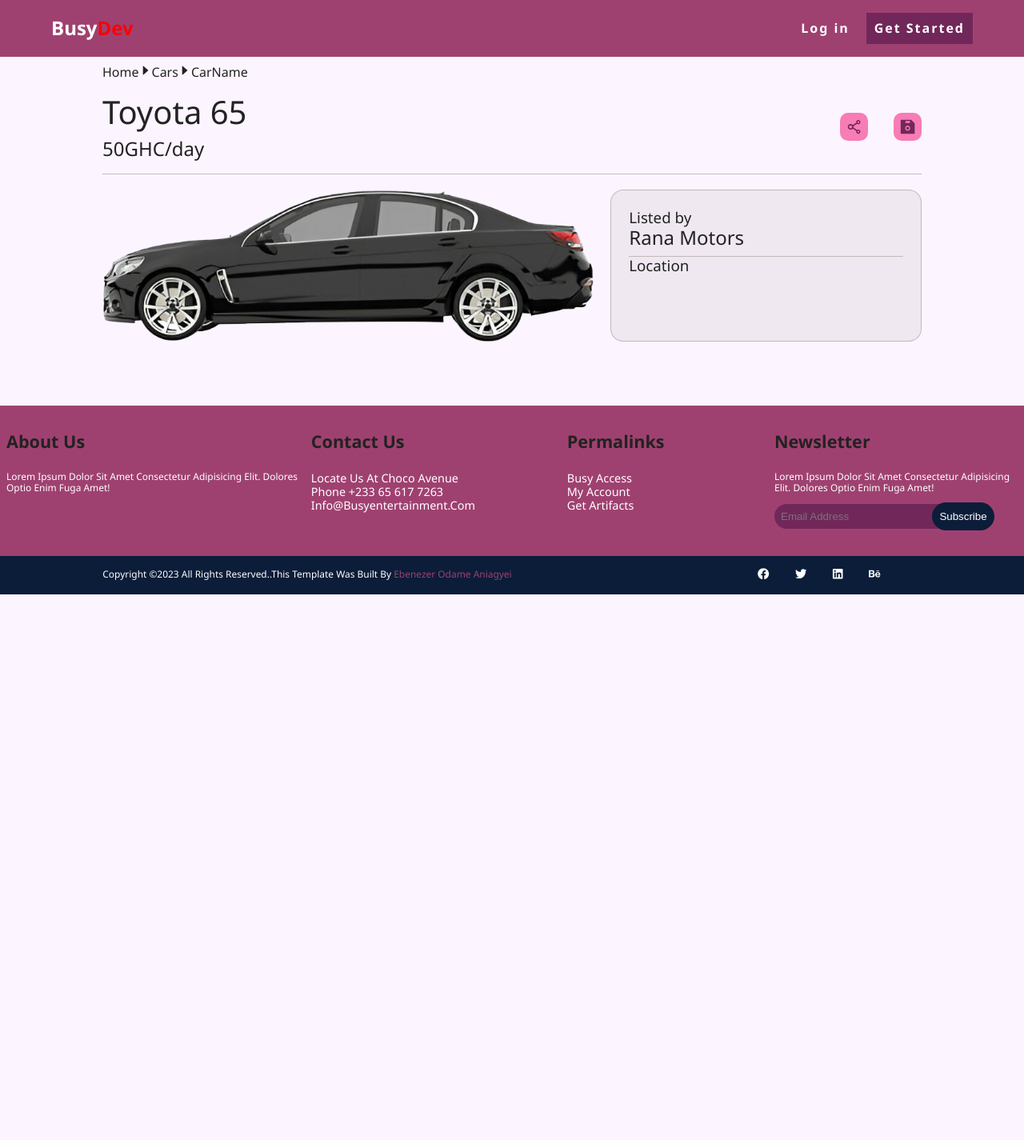
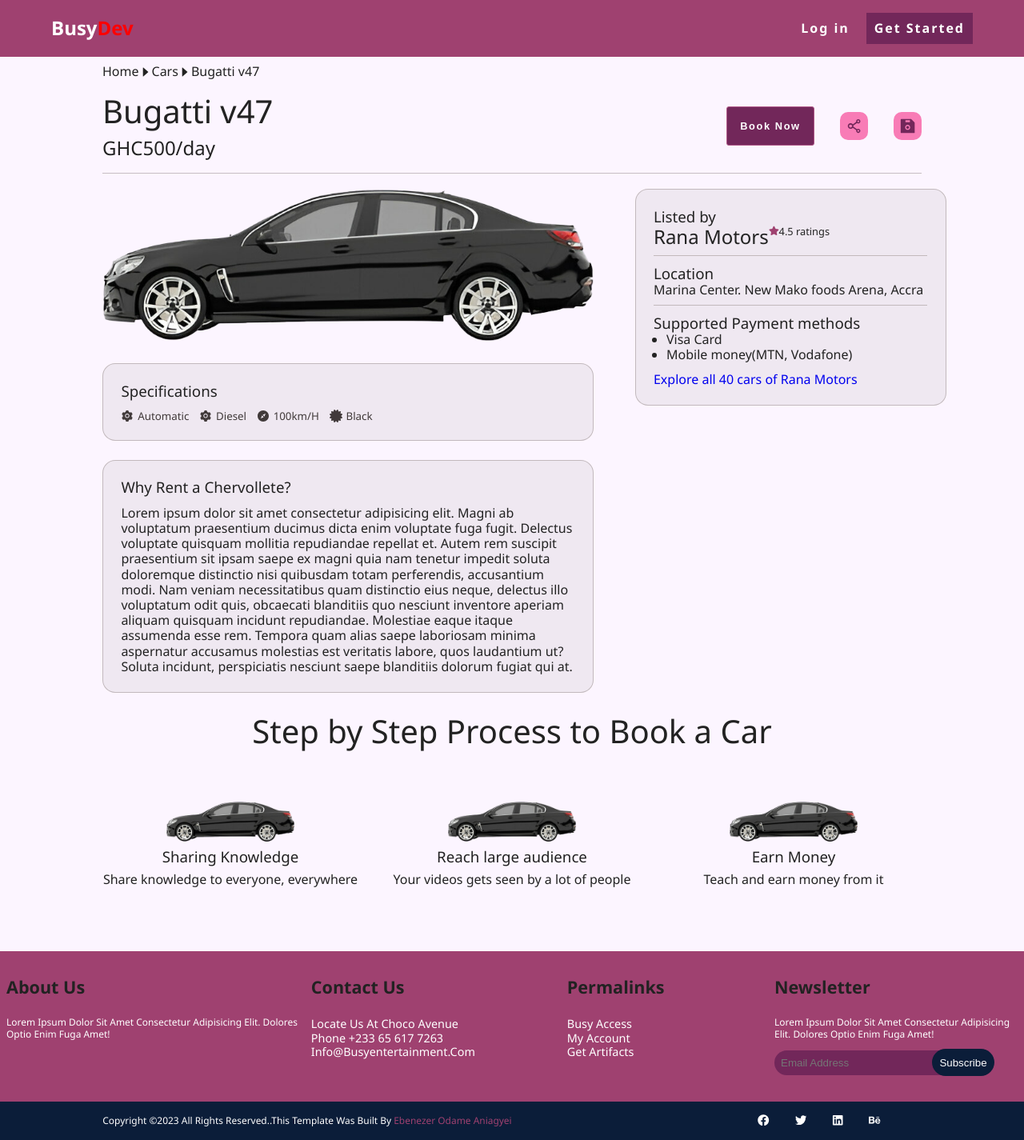
Before and after one commit to MrEben/Car-Rental, a React app: page /cars/1 in a window 1280 px wide. Shown: the whole page at 80% size. Before the commit the page ends 800 px from the top, so only its background shows below. Built offline with nearby package versions, Linux system fonts and the light colour scheme; the HTML template or start-up script is replaced by a standard one.

Commit message:
added cardetails page

```diff
--- a/src/components/Header/Header.jsx
+++ b/src/components/Header/Header.jsx
@@ -97,7 +97,6 @@
             <input type="checkbox" />
             Remember Me
           </label>
-          <a href="#">Forgot Password</a>
         </div>
         <button type="submit" className="log-in-btn btn">
           Sign Up
--- a/src/components/cars/Cars.jsx
+++ b/src/components/cars/Cars.jsx
@@ -9,104 +9,8 @@
 import { FaCertificate } from "react-icons/fa";
 import { Link } from "react-router-dom";
 import "./index.css";
-const cars = [
-  {
-    id: 1,
-    img: Img,
-    brand: "toyota",
-    carName: "Bugatti v47",
-    ratings: "5 stars",
-    mechanic: "automatic",
-    fuel: "diesel",
-    speed: "100km/h",
-    color: "black",
-    cost: "GHC500/day",
-  },
-  {
-    id: 2,
-    img: Img,
-    carName: "Chervolette",
-    brand: "audi",
-    ratings: "5 stars",
-    mechanic: "manual",
-    fuel: "petrol",
-    speed: "100km/h",
-    color: "black",
-    cost: "GHC1000/day",
-  },
-  {
-    id: 3,
-    img: Img,
-    carName: "Toyota",
-    brand: "honda",
-    ratings: "5 stars",
-    mechanic: "automatic",
-    fuel: "petrol",
-    speed: "300km/h",
-    color: "red",
-    cost: "GHC200/day",
-  },
-  {
-    id: 4,
-    img: Img,
-    carName: "Bugatti",
-    brand: "nissan",
-    ratings: "5 stars",
-    mechanic: "automatic",
-    fuel: "petrol",
-    speed: "100km/h",
-    color: "black",
-    cost: "GHC200/day",
-  },
-  {
-    id: 5,
-    img: Img,
-    carName: "Bugatti",
-    brand: "nissan",
-    ratings: "5 stars",
-    mechanic: "automatic",
-    fuel: "petrol",
-    speed: "100km/h",
-    color: "black",
-    cost: "GHC200/day",
-  },
-  {
-    id: 6,
-    img: Img,
-    carName: "Bugatti",
-    brand: "nissan",
-    ratings: "5 stars",
-    mechanic: "automatic",
-    fuel: "petrol",
-    speed: "100km/h",
-    color: "black",
-    cost: "GHC200/day",
-  },
-  {
-    id: 7,
-    img: Img,
-    carName: "Bugatti",
-    brand: "mazda",
-    ratings: "5 stars",
-    mechanic: "automatic",
-    fuel: "petrol",
-    speed: "100km/h",
-    color: "black",
-    cost: "GHC200/day",
-  },
-  {
-    id: 8,
-    img: Img,
-    carName: "Bugatti",
-    brand: "honda",
-    ratings: "5 stars",
-    mechanic: "automatic",
-    fuel: "petrol",
-    speed: "100km/h",
-    color: "black",
-    cost: "GHC200/day",
-  },
-];
+import { cars } from "../data";
+
 const Cars = () => {
   const [categories, setCategories] = useState(["all"]);
   const [activeBtn, setActiveBtn] = useState("all");
--- a/src/components/data.jsx
+++ b/src/components/data.jsx
@@ -1,92 +1,101 @@
-import Img1 from "../assets/pexels-leah-kelley-2090651.jpg";
-import Img2 from "../assets/pexels-vincent-rivaud-2227787.jpg";
-import Img3 from "../assets/pexels-zachary-debottis-1838640.jpg";
-import Img4 from "../assets/pexels-zachary-debottis-1861153.jpg";
-import Img5 from "../assets/IMG_20200918_075728_622.jpg";
-import Img6 from "../assets/pexels-ashley-fontana-705773.jpg";
-import Img7 from "../assets/pexels-shivam-_-5147364.jpg";
-import Img8 from "../assets/pexels-wanran-yang-17136827.jpg";
-import Img9 from '../assets/pexels-ketut-subiyanto-4907181.jpg'
-import Img10 from '../assets/pexels-ketut-subiyanto-4907208.jpg'
-import Img11 from '../assets/pexels-cottonbro-studio-5137981.jpg'
+import Img from "../assets/carweb2.png";
 
 // export const images = [Img1, Img2, Img3, Img4, Img5, Img6, Img7, Img8];
-export const images = [
-  {
-    name: "Bodombi",
-    location: "Kotei",
-    image: Img1,
-    instagram: "bodombi_bihostel",
-  },
-  {
-    name: "Carinental",
-    image: Img2,
-    location: "Boadi",
-    instagram: "_carinentalhostel",
-  },
-  {
-    name: "Z. Towers",
-    image: Img3,
-    location: "Kotei",
-    instagram: "z_towers",
-  },
-  {
-    name: "Caman",
-    image: Img4,
-    location: "Campus",
-    instagram: "cam_an",
-  },
-  {
-    name: "Benest",
-    image: Img5,
-    location: "Boadi",
-    instagram: "adom_bihostel",
-  },
-  {
-    name: "Splendid",
-    image: Img6,
-    location: "Kotei",
-    instagram: "splendid_hostel",
-  },
-  {
-    name: "East End",
-    image: Img7,
-    location: "Ayeduase",
-    instagram: "east_end",
-  },
-  {
-    name: "Heaven",
-    image: Img8,
-    location: "Emina",
-    instagram: "heaven_hostel",
-  },
-];
-
-export const packages = [
+export const cars = [
   {
     id: 1,
-    question: "How do I book hostel accomodation?",
-    answer:
-      "Lorem ipsum, dolor sit amet consectetur adipisicing elit. Fuga sit ipsa suscipit ad vero doloribus! Illo, autem omnis ducimus odio eos nisi fuga recusandae placeat fugit numquam id laboriosam nesciunt!",
+    img: Img,
+    brand: "toyota",
+    carName: "Bugatti v47",
+    ratings: "5 stars",
+    mechanic: "automatic",
+    fuel: "diesel",
+    speed: "100km/h",
+    color: "black",
+    cost: "GHC500/day",
   },
   {
     id: 2,
-    question: "Where do I pay for thhe hostel acommodation?",
-    answer:
-      "Lorem ipsum, dolor sit amet consectetur adipisicing elit. Fuga sit ipsa suscipit ad vero doloribus! Illo, autem omnis ducimus odio eos nisi fuga recusandae placeat fugit numquam id laboriosam nesciunt!",
+    img: Img,
+    carName: "Chervolette",
+    brand: "audi",
+    ratings: "5 stars",
+    mechanic: "manual",
+    fuel: "petrol",
+    speed: "100km/h",
+    color: "black",
+    cost: "GHC1000/day",
   },
   {
     id: 3,
-    question: "Caan my money be refundede if I change my mind?",
-    answer:
-      "Lorem ipsum, dolor sit amet consectetur adipisicing elit. Fuga sit ipsa suscipit ad vero doloribus! Illo, autem omnis ducimus odio eos nisi fuga recusandae placeat fugit numquam id laboriosam nesciunt!",
+    img: Img,
+    carName: "Toyota",
+    brand: "honda",
+    ratings: "5 stars",
+    mechanic: "automatic",
+    fuel: "petrol",
+    speed: "300km/h",
+    color: "red",
+    cost: "GHC200/day",
   },
   {
     id: 4,
-    question: "What if I dont like the hostel ipiad for?",
-    answer:
-      "Lorem ipsum, dolor sit amet consectetur adipisicing elit. Fuga sit ipsa suscipit ad vero doloribus! Illo, autem omnis ducimus odio eos nisi fuga recusandae placeat fugit numquam id laboriosam nesciunt!",
+    img: Img,
+    carName: "Bugatti",
+    brand: "nissan",
+    ratings: "5 stars",
+    mechanic: "automatic",
+    fuel: "petrol",
+    speed: "100km/h",
+    color: "black",
+    cost: "GHC200/day",
+  },
+  {
+    id: 5,
+    img: Img,
+    carName: "Bugatti",
+    brand: "nissan",
+    ratings: "5 stars",
+    mechanic: "automatic",
+    fuel: "petrol",
+    speed: "100km/h",
+    color: "black",
+    cost: "GHC200/day",
+  },
+  {
+    id: 6,
+    img: Img,
+    carName: "Bugatti",
+    brand: "nissan",
+    ratings: "5 stars",
+    mechanic: "automatic",
+    fuel: "petrol",
+    speed: "100km/h",
+    color: "black",
+    cost: "GHC200/day",
+  },
+  {
+    id: 7,
+    img: Img,
+    carName: "Bugatti",
+    brand: "mazda",
+    ratings: "5 stars",
+    mechanic: "automatic",
+    fuel: "petrol",
+    speed: "100km/h",
+    color: "black",
+    cost: "GHC200/day",
+  },
+  {
+    id: 8,
+    img: Img,
+    carName: "Bugatti",
+    brand: "honda",
+    ratings: "5 stars",
+    mechanic: "automatic",
+    fuel: "petrol",
+    speed: "100km/h",
+    color: "black",
+    cost: "GHC200/day",
   },
 ];
-
-export const room = [Img9, Img10, Img11];
--- a/src/index.css
+++ b/src/index.css
@@ -16,7 +16,7 @@
   --radius: 10px;
   --padding: 0.8rem 1.8rem;
   --transition: all 400ms ease-in;
-  --shadow: 0 2rem 3rem rgba(43, 46, 71, 0.18);
+  --shadow: 0 1rem 2rem rgba(136, 138, 149, 0.247);
 }
 
 /*
--- a/src/pages/CarDetails.jsx
+++ b/src/pages/CarDetails.jsx
@@ -1,31 +1,60 @@
-import React from "react";
+import React, { useState, useEffect } from "react";
 import "./pages.css";
+import { FaCertificate, FaStar } from "react-icons/fa";
 import {
   AiOutlineShareAlt,
   AiFillSave,
   AiFillCaretRight,
+  AiFillSetting,
+  AiFillCompass,
 } from "react-icons/ai";
 import Img from "../assets/carweb.png";
+import { Link } from "react-router-dom";
+import { cars } from "../components/data";
+import { useParams } from "react-router-dom";
 
+const offers = [
+  {
+    img: Img,
+    "sub-head": "Sharing Knowledge",
+    description: "Share knowledge to everyone, everywhere",
+  },
+  {
+    img: Img,
+    "sub-head": "Reach large audience",
+    description: "Your videos gets seen by a lot of people",
+  },
+  {
+    img: Img,
+    "sub-head": "Earn Money",
+    description: "Teach and earn money from it",
+  },
+];
 const CarDetails = () => {
+  const { id } = useParams();
+  const [selectedCarDetails, setselectedCarDetails] = useState([]);
+  useEffect(() => {
+    const newCar = cars.find((item) => item.id == id);
+    setselectedCarDetails(newCar);
+  }, [id]);
+
   return (
     <div className="car-details">
       <header>
         <div className="path-links">
-          <h4>
-            Home
-            <AiFillCaretRight />
-            Cars
-            <AiFillCaretRight />
-            CarName
-          </h4>
+          <h4>Home</h4>
+          <AiFillCaretRight />
+          <h4>Cars</h4>
+          <AiFillCaretRight />
+          <h4>{selectedCarDetails.carName}</h4>
         </div>
         <div className="rent-details">
           <div>
-            <h1>Toyota 65</h1>
-            <h2>50GHC/day</h2>
+            <h1>{selectedCarDetails.carName}</h1>
+            <h2>{selectedCarDetails.cost}</h2>
           </div>
           <div>
+            <button className="book-btn btn">Book Now</button>
             <AiOutlineShareAlt />
             <AiFillSave />
           </div>
@@ -34,19 +63,95 @@
       <section>
         <main>
           <img src={Img} alt="no img" />
+          <div className="car-specifications">
+            <h3>Specifications</h3>
+            <div className="specs">
+              <div>
+                <AiFillSetting />
+                <small>{selectedCarDetails.mechanic}</small>
+              </div>
+              <div>
+                <AiFillSetting />
+                <small>{selectedCarDetails.fuel}</small>
+              </div>
+              <div>
+                <AiFillCompass />
+                <small>{selectedCarDetails.speed}</small>
+              </div>
+              <div>
+                <FaCertificate />
+                <small>{selectedCarDetails.color}</small>
+              </div>
+            </div>
+          </div>
+          <div className="car-about">
+            <h3>Why Rent a Chervollete?</h3>
+            <h4>
+              Lorem ipsum dolor sit amet consectetur adipisicing elit. Magni ab
+              voluptatum praesentium ducimus dicta enim voluptate fuga fugit.
+              Delectus voluptate quisquam mollitia repudiandae repellat et.
+              Autem rem suscipit praesentium sit ipsam saepe ex magni quia nam
+              tenetur impedit soluta doloremque distinctio nisi quibusdam totam
+              perferendis, accusantium modi. Nam veniam necessitatibus quam
+              distinctio eius neque, delectus illo voluptatum odit quis,
+              obcaecati blanditiis quo nesciunt inventore aperiam aliquam
+              quisquam incidunt repudiandae. Molestiae eaque itaque assumenda
+              esse rem. Tempora quam alias saepe laboriosam minima aspernatur
+              accusamus molestias est veritatis labore, quos laudantium ut?
+              Soluta incidunt, perspiciatis nesciunt saepe blanditiis dolorum
+              fugiat qui at.
+            </h4>
+          </div>
+          <button className="book-btn btn">Book Now</button>
         </main>
         <aside>
           <div className="listing">
             <h3>Listed by</h3>
             {/* Car Brand Owner */}
-            <h2>Rana Motors</h2>
+            <h2>
+              Rana Motors{" "}
+              <span>
+                <FaStar />
+                <p>4.5 ratings</p>
+              </span>
+            </h2>
           </div>
           <div className="brand-location">
             <h3>Location</h3>
-            {/* Insert mini map */}
+            <p>Marina Center. New Mako foods Arena, Accra</p>
           </div>
+          <div className="brand-payment-methods">
+            <h3>Supported Payment methods</h3>
+            <ul>
+              <li>Visa Card</li>
+              <li>Mobile money(MTN, Vodafone)</li>
+            </ul>
+          </div>
+          <Link>
+            <h4>Explore all 40 cars of Rana Motors</h4>
+          </Link>
         </aside>
       </section>
+      <div className="process-heading">
+        <h1>Step by Step Process to Book a Car</h1>
+      </div>
+      <div className="booking-steps">
+        {offers.map((item, index) => {
+          return (
+            <div key={index}>
+              <div className="img">
+                <img src={item.img} alt="img here" />
+              </div>
+              <div className="sub-head">
+                <h3>{item["sub-head"]}</h3>
+              </div>
+              <div className="description">
+                <h4>{item.description}</h4>
+              </div>
+            </div>
+          );
+        })}
+      </div>
     </div>
   );
 };
--- a/src/pages/pages.css
+++ b/src/pages/pages.css
@@ -1,14 +1,18 @@
 .car-details {
   margin: 5rem auto;
-  max-width: 80vw;
+  width: 80vw;
 }
 .car-details header {
   min-height: fit-content;
 }
 .car-details header .path-links,
-.rent-details {
+.car-details header .rent-details {
   display: flex;
   align-items: center;
+}
+.car-details header .path-links h4 {
+  display: flex;
+  justify-content: center;
 }
 .car-details .rent-details {
   justify-content: space-between;
@@ -21,6 +25,13 @@
 .car-details .rent-details div:nth-child(2) {
   display: flex;
   gap: 2rem;
+  justify-content: center;
+  align-items: center;
+}
+.car-details .rent-details .book-btn {
+  padding: 1rem;
+  font-weight: 800;
+  font-size: 0.8rem;
 }
 .car-details .rent-details div:nth-child(2) svg {
   background: var(--clr-light-blue);
@@ -30,19 +41,125 @@
   border-radius: 10px;
   cursor: pointer;
 }
+.car-details main {
+  width: fit-content;
+}
 .car-details section {
   display: grid;
   grid-template-columns: 60% 38%;
-  gap: 2%;
+  gap: 5%;
   margin-top: 1.2rem;
+  width: fit-content;
+  /* margin: 0 1rem; */
 }
-.car-details section aside {
+.car-specifications {
+  margin-top: 1.8rem;
+}
+.car-details .car-specifications .specs {
+  display: flex;
+  gap: 0.8rem;
+}
+.car-details .car-specifications .specs div {
+  display: flex;
+  justify-content: center;
+  gap: 0.3rem;
+  text-transform: capitalize;
+  color: rgb(65, 58, 58);
+}
+.car-details section aside,
+.car-details section .car-specifications,
+.car-details section .car-about {
   background: rgba(170, 162, 162, 0.15);
   border: 1px solid var(--clr-faint-border);
   border-radius: 1rem;
   padding: 1.4rem;
+  display: grid;
+  gap: 0.7rem;
+  height: fit-content;
+}
+.car-details section .car-about {
+  margin-top: 1.5rem;
+}
+.car-details main .book-btn {
+  display: none;
 }
 .car-details section aside .listing {
   border-bottom: 1px solid var(--clr-faint-border);
   padding-bottom: 0.5rem;
 }
+.car-details section aside .listing h2,
+.car-details section aside .listing span {
+  display: flex;
+}
+.car-details section aside .listing h2 span {
+  font-size: 0.8rem;
+}
+.car-details section aside .listing h2 svg {
+  color: var(--clr-midnight-blue);
+}
+.car-details section aside .brand-location {
+  /* margin-top: 0.4rem; */
+  border-bottom: 1px solid var(--clr-faint-border);
+  padding-bottom: 0.5rem;
+}
+.car-details section aside .brand-payment-methods ul {
+  padding-left: 1rem;
+}
+.car-details .process-heading {
+  text-align: center;
+  margin: 1.5rem 0;
+}
+.booking-steps {
+  display: grid;
+  grid-template-columns: 1fr 1fr 1fr;
+  place-content: center;
+  gap: 2rem;
+  margin: 4rem 0;
+}
+.booking-steps div {
+  display: grid;
+  gap: 0.5rem;
+  place-content: center;
+}
+.booking-steps img {
+  width: 10rem;
+}
+@media screen and (max-width: 720px) {
+  .car-details .rent-details div:first-child h1 {
+    font-size: 1.7rem;
+  }
+  .car-details {
+    width: fit-content;
+    margin: 5rem 1.5rem;
+  }
+  .car-details section {
+    grid-template-columns: 1fr;
+    gap: 0.7%;
+    /* width: 30vw; */
+  }
+  .car-details .rent-details .book-btn {
+    display: none;
+  }
+  .car-details main .book-btn {
+    display: block;
+    padding: 0.7rem;
+    font-weight: 700;
+    font-size: 1rem;
+    margin-top: 1rem;
+    margin-bottom: 0.5rem;
+    margin-left: 50%;
+    transform: translateX(-50%);
+  }
+  .car-details .process-heading {
+    text-align: center;
+    margin: 2rem 0 0;
+  }
+  .car-details .booking-steps {
+    grid-template-columns: 1fr;
+    margin: 2rem 0;
+    gap: 3.4rem;
+  }
+  main {
+    width: 80vw;
+  }
+}
```
Also changed, not shown: src/components/cars/index.css (+5 -6 lines).
